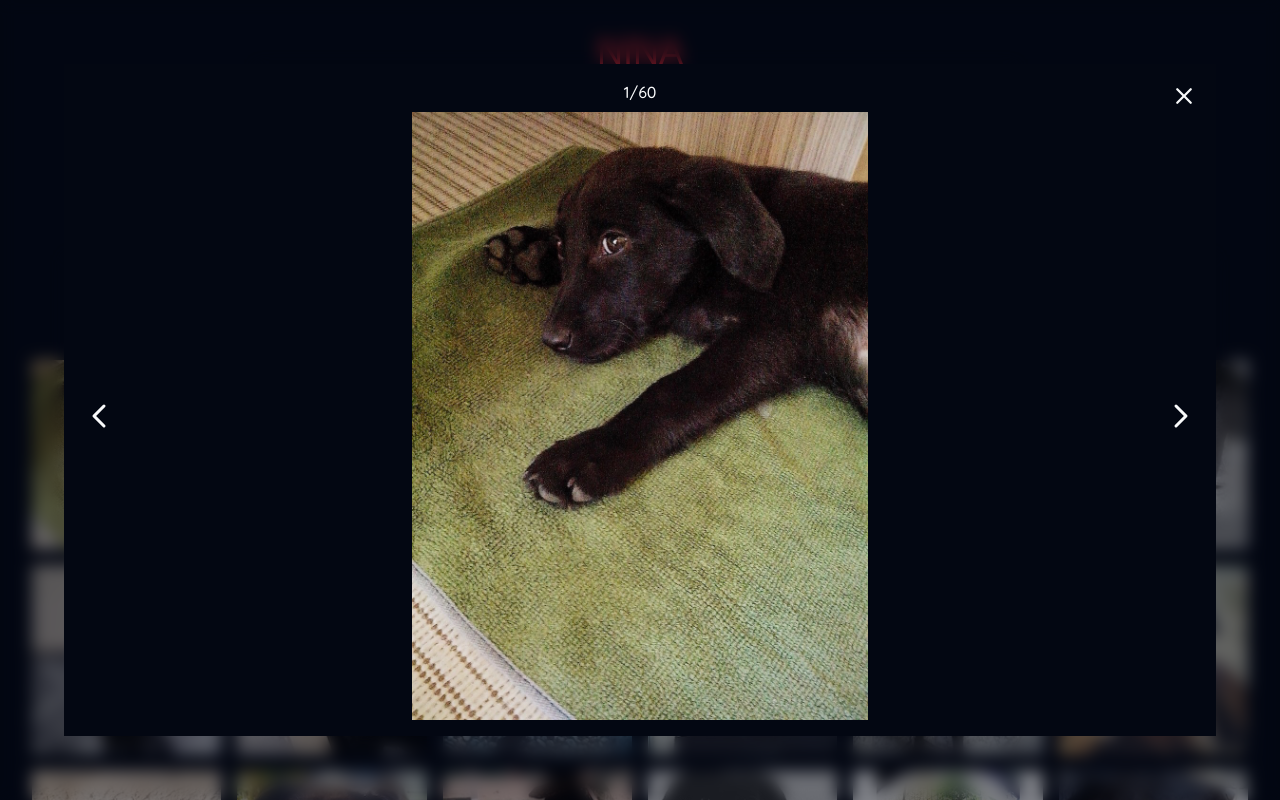
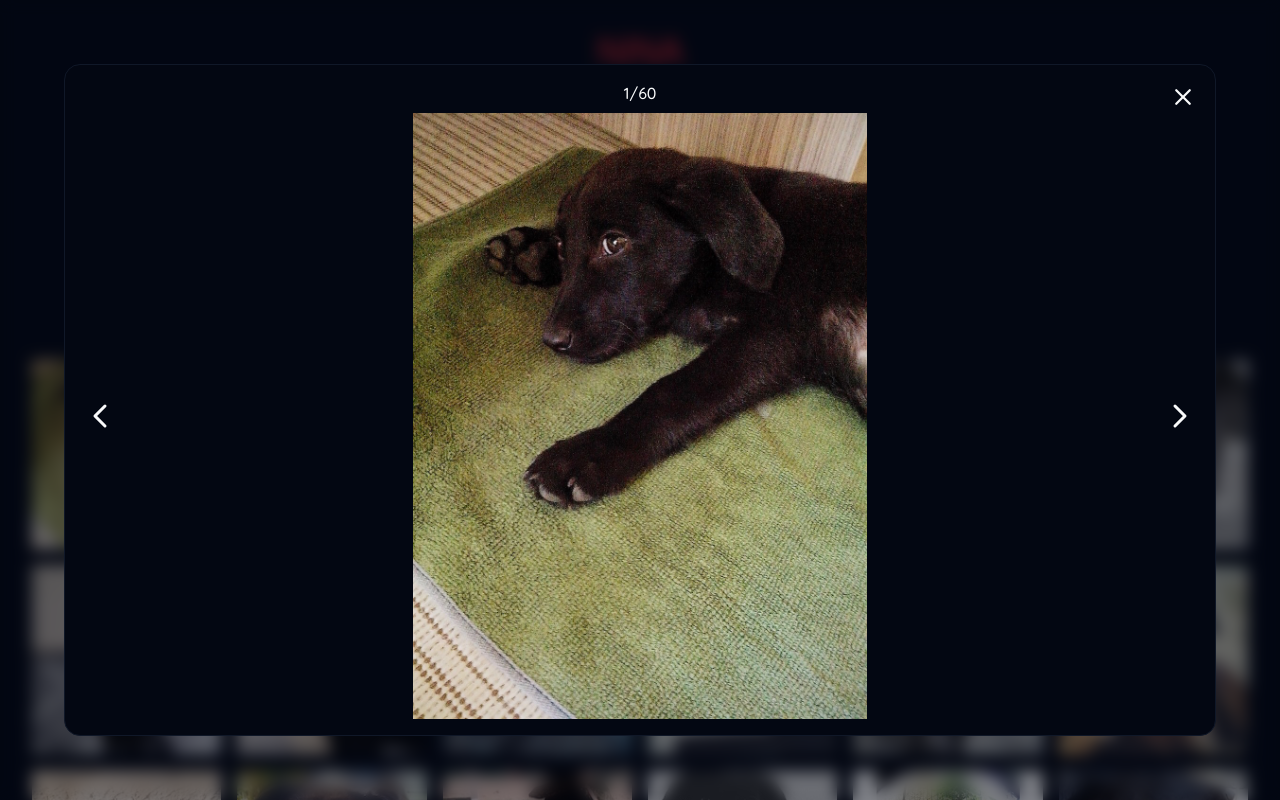
Before and after one commit to andresilva-cc/nina, a Next.js app: page / in a window 1280 px wide. Both pictures are taken after a click on the item 126 px from the left and 454 px from the top of the page. Shown: the top 800 px of the page. Built offline with nearby package versions, Linux system fonts and the light colour scheme; a web font is replaced by a local one.

Commit message:
feat: add rounded and border to image viewer

```diff
--- a/src/components/ImageViewer.tsx
+++ b/src/components/ImageViewer.tsx
@@ -67,7 +67,7 @@ export function ImageViewer(props: ImageViewerProps) {
       />
 
       <div
-        className="flex flex-col items-center justify-start gap-2 w-full h-full z-20 bg-gray-950 py-4 md:px-4 relative"
+        className="flex flex-col items-center justify-start gap-2 w-full h-full z-20 bg-gray-950 border border-gray-900 py-4 md:px-4 relative rounded-2xl"
         {...swipeHandlers}
       >
         <p>{props.currentIndex + 1}/{props.images.length}</p>
```
